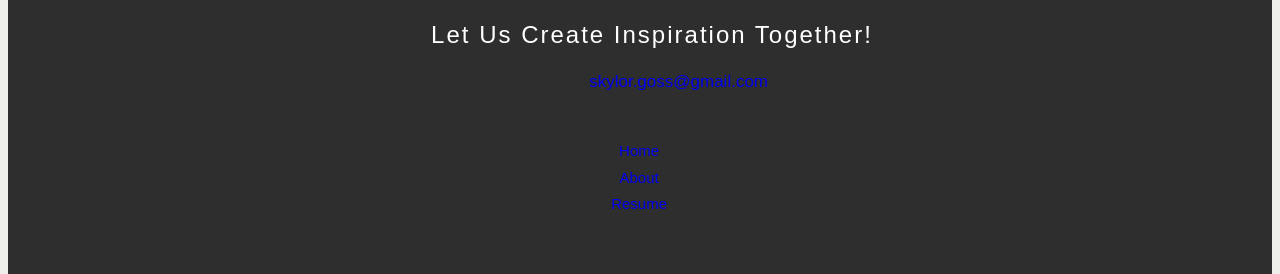
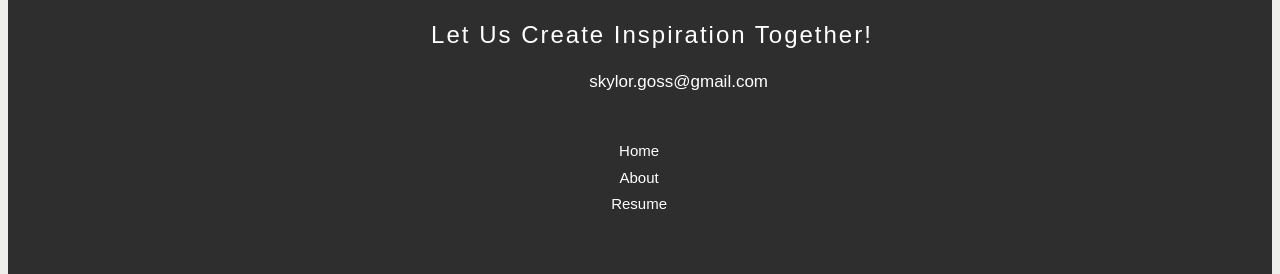
Before and after one commit to tcaturani-goss/Portfolio-2, a plain HTML site: page index.html in a window 1280 px wide. Shown: the part 1925-2199 px from the top of the page. Drawn offline with Linux system fonts and the light colour scheme.

Commit message:
changes to footer element color and hover effects

```diff
--- a/index.html
+++ b/index.html
@@ -91,9 +91,11 @@
       <a href="mailto:skylor.goss@gmail.com">skylor.goss@gmail.com</a>
     </div>
     <div class="footernavlinks">
-      <a class="footerlink1" href="Home/index.html">Home</a>
-      <a class="footerlink1" href="About/aboutme.html">About</a>
-      <a class="footerlink1" href="Resume Mockup 2.pdf">Resume</a>
+      <a class="footerlink1" href="index.html">Home</a>
+      <a class="footerlink1" href="aboutme.html">About</a>
+      <a class="footerlink1" href="Teano Goss - Frontend Developer Resume.pdf"
+        >Resume</a
+      >
     </div>
     <div id="quotedisplay" class="quotedisplay"></div>
     <div class="medialinks">
--- a/style.css
+++ b/style.css
@@ -80,7 +80,9 @@ footer {
   font-weight: 500;
   font-size: 1.0625rem;
 }
+
 .footernavlinks {
+  color: #fff;
   font-family: "Nunito Sans", sans-serif;
   margin-right: 0.125em;
   margin-top: 3em;
@@ -89,6 +91,9 @@ footer {
   display: flex;
   flex-direction: column;
   text-align: center;
+}
+.footernavlinks a {
+  color: #fff;
 }
 .quotedisplay {
   color: #ffffff;
@@ -455,8 +460,8 @@ p {
     line-height: 0rem;
   }
   .menulinks a:hover {
-    background-color: #ddd;
-    color: black;
+    color: #6c8fad;
+    font-weight: 600;
   }
   .active {
     background-color: #04aa6d;
@@ -598,6 +603,12 @@ p {
     margin-left: 33.875em;
     font-size: 1.0625rem;
   }
+  .emaillink a {
+    color: #fff;
+  }
+  .emaillink a:hover {
+    color: blue;
+  }
   .sci {
     height: 0.625em;
     margin-left: 31.25em;
--- a/styleFEM.css
+++ b/styleFEM.css
@@ -109,6 +109,9 @@ footer {
   display: flex;
   flex-direction: column;
   text-align: center;
+}
+.footernavlinks a {
+  color: #fff;
 }
 .quotedisplay {
   color: #ffffff;
@@ -369,6 +372,12 @@ input {
     margin-left: 36rem;
     font-size: 1.0625rem;
   }
+  .emaillink a {
+    color: #fff;
+  }
+  .emaillink a:hover {
+    color: blue;
+  }
   .sci {
     height: 10px;
     margin-left: 31.25rem;
--- a/style_rebranding.css
+++ b/style_rebranding.css
@@ -216,7 +216,9 @@ footer {
   flex-direction: column;
   text-align: center;
 }
-
+.footernavlinks a {
+  color: #fff;
+}
 .quotedisplay {
   color: #ffffff;
   margin: 1rem;
@@ -643,6 +645,12 @@ input {
     margin-left: 36rem;
     font-size: 1.0625rem;
   }
+  .emaillink a {
+    color: #fff;
+  }
+  .emaillink a:hover {
+    color: blue;
+  }
   .sci {
     height: 10px;
     margin-left: 31.25rem;
--- a/styleaboutme.css
+++ b/styleaboutme.css
@@ -108,6 +108,9 @@ footer {
   display: flex;
   flex-direction: column;
   text-align: center;
+}
+.footernavlinks a {
+  color: #fff;
 }
 .quotedisplay {
   color: #ffffff;
@@ -350,8 +353,8 @@ input {
     line-height: 0rem;
   }
   .menulinks a:hover {
-    background-color: #ddd;
-    color: black;
+    color: #6c8fad;
+    font-weight: 600;
   }
   .active {
     background-color: #04aa6d;
@@ -388,6 +391,12 @@ input {
     margin-left: 33.875em;
     font-size: 1.0625rem;
   }
+  .emaillink a {
+    color: #fff;
+  }
+  .emaillink a:hover {
+    color: blue;
+  }
   .emailtitle {
     margin-right: 4em;
   }
--- a/stylelogos.css
+++ b/stylelogos.css
@@ -120,6 +120,9 @@ footer {
   display: flex;
   flex-direction: column;
   text-align: center;
+}
+.footernavlinks a {
+  color: #fff;
 }
 .quotedisplay {
   color: #ffffff;
@@ -407,6 +410,12 @@ input {
     margin-left: 36rem;
     font-size: 1.0625rem;
   }
+  .emaillink a {
+    color: #fff;
+  }
+  .emaillink a:hover {
+    color: blue;
+  }
   .sci {
     height: 10px;
     margin-left: 31.25rem;
```
Also changed, not shown: aboutme.html (+4 -2 lines), frontendmentorprojects.html (+1 -1 lines), logos.html (+3 -1 lines), plantivarebranding.html (+4 -6 lines).
